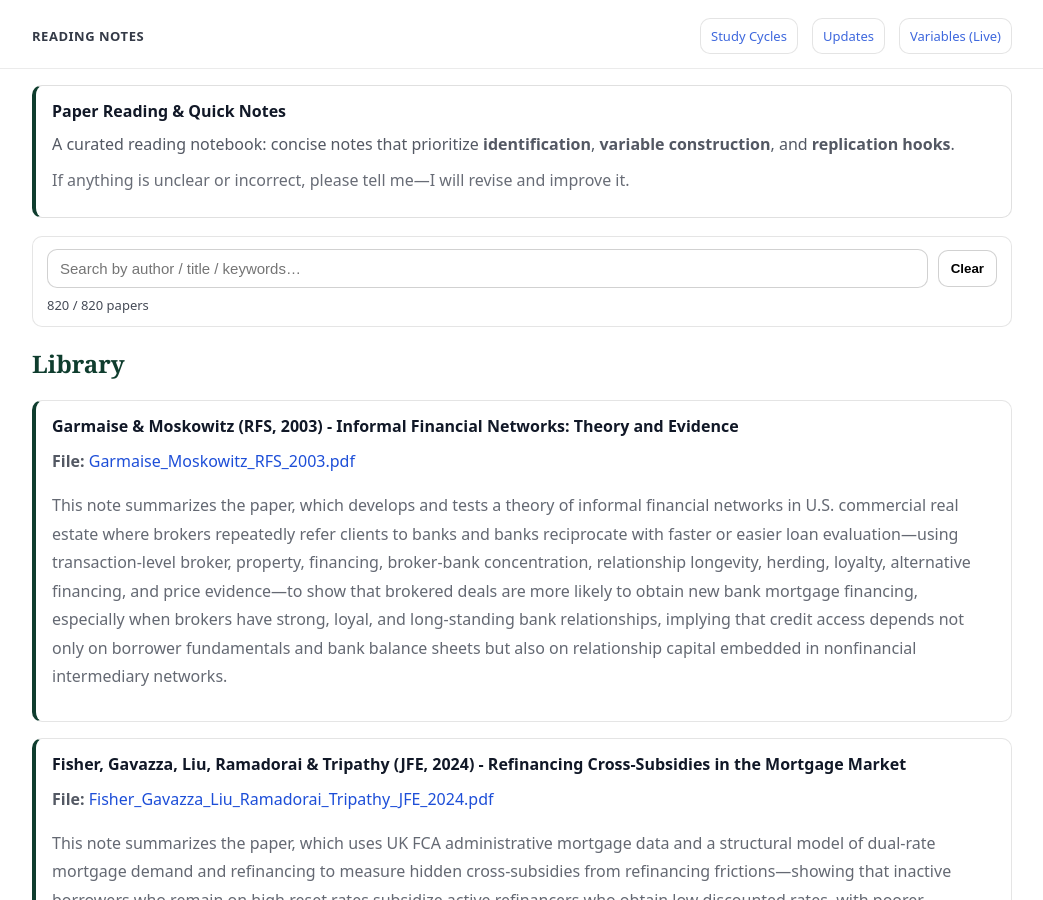
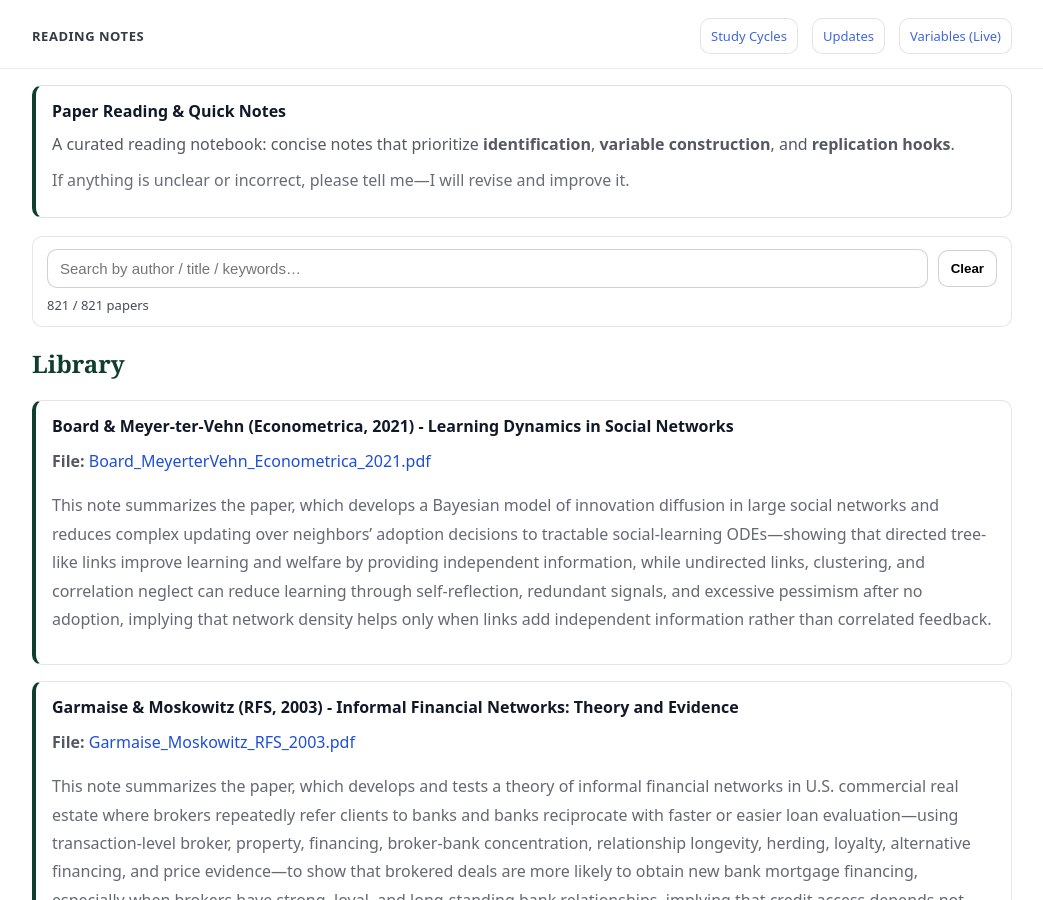
Before and after one commit to yaxinzn/study-archive, a Jekyll site: the page built from reading/index.md, in a window 1280 px wide and 900 px high. Shown: the whole window, without its empty margins (118-1161 px from the left). Built offline with Jekyll 4.4.1, drawn with Linux system fonts in a browser that asks for light colours.

Commit message:
Reading: add/update Board_MeyerterVehn_Econometrica_2021.pdf

```diff
--- a/_data/reading.yml
+++ b/_data/reading.yml
@@ -1,3 +1,7 @@
+- title: "Board & Meyer-ter-Vehn (Econometrica, 2021) - Learning Dynamics in Social Networks"
+  file: "Board_MeyerterVehn_Econometrica_2021.pdf"
+  desc: "This note summarizes the paper, which develops a Bayesian model of innovation diffusion in large social networks and reduces complex updating over neighbors’ adoption decisions to tractable social-learning ODEs—showing that directed tree-like links improve learning and welfare by providing independent information, while undirected links, clustering, and correlation neglect can reduce learning through self-reflection, redundant signals, and excessive pessimism after no adoption, implying that network density helps only when links add independent information rather than correlated feedback."
+
 - title: "Garmaise & Moskowitz (RFS, 2003) - Informal Financial Networks: Theory and Evidence"
   file: "Garmaise_Moskowitz_RFS_2003.pdf"
   desc: "This note summarizes the paper, which develops and tests a theory of informal financial networks in U.S. commercial real estate where brokers repeatedly refer clients to banks and banks reciprocate with faster or easier loan evaluation—using transaction-level broker, property, financing, broker-bank concentration, relationship longevity, herding, loyalty, alternative financing, and price evidence—to show that brokered deals are more likely to obtain new bank mortgage financing, especially when brokers have strong, loyal, and long-standing bank relationships, implying that credit access depends not only on borrower fundamentals and bank balance sheets but also on relationship capital embedded in nonfinancial intermediary networks."
```
Also changed, not shown: 1 other file.
